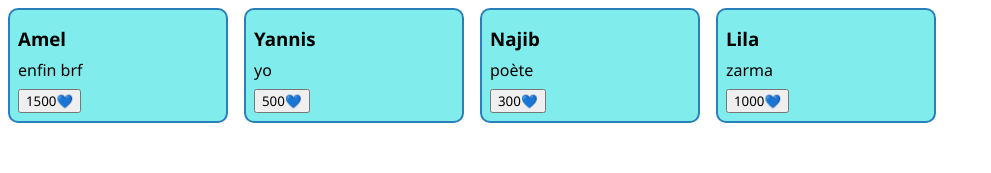
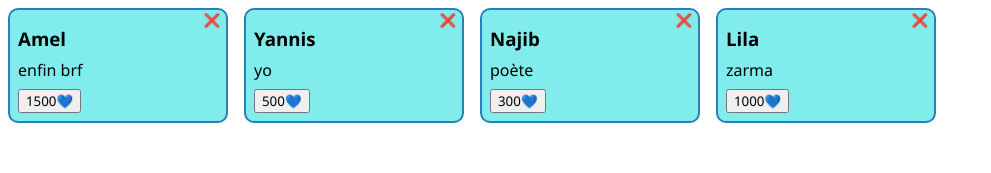
Before and after one commit to MarielleTayri/Cheap-tweet, a React (Vite) app: page / in a window 1280 px wide. Shown: the top 173 px of the page, without its empty margins (0-991 px from the left). Built offline with nearby package versions, Linux system fonts and the light colour scheme.

Commit message:
adding delete button

```diff
--- a/src/Tweet.jsx
+++ b/src/Tweet.jsx
@@ -1,10 +1,11 @@
-export function Tweet({name, content, like}) {
+export function Tweet({name, content, like, onDelete}) {
   const onLike = () => {
     console.log("LIKE", name);
   };
 
   return (
-  <div className="tweet">
+  <div className="tweet" o>
+    <button className="delete">❌</button>
     <h3>{name}</h3>
     <p>{content}</p>
     <button onClick={ () => onLike()}>{like}💙</button>
--- a/src/index.css
+++ b/src/index.css
@@ -8,6 +8,7 @@
   width: fit-content;
   min-width:200px;
   border-radius: 10px;
+  position: relative;
 }
 
 .tweet h3,
@@ -22,3 +23,12 @@ p {
   flex-wrap: wrap;
   gap: 16px;
 }
+
+.tweet .delete {
+  position:absolute;
+  right: 0;
+  top: 0;
+  background: none;
+  border: none;
+  cursor: pointer;
+}
```
